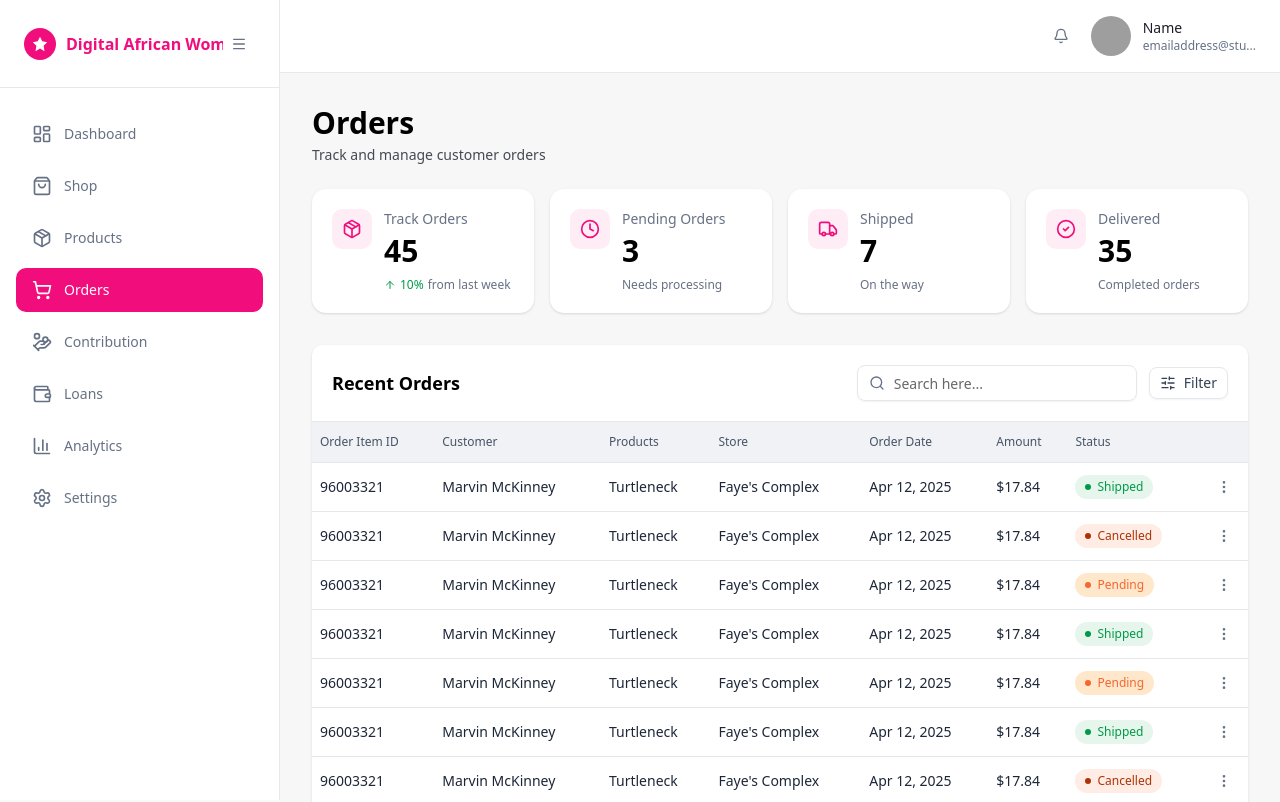
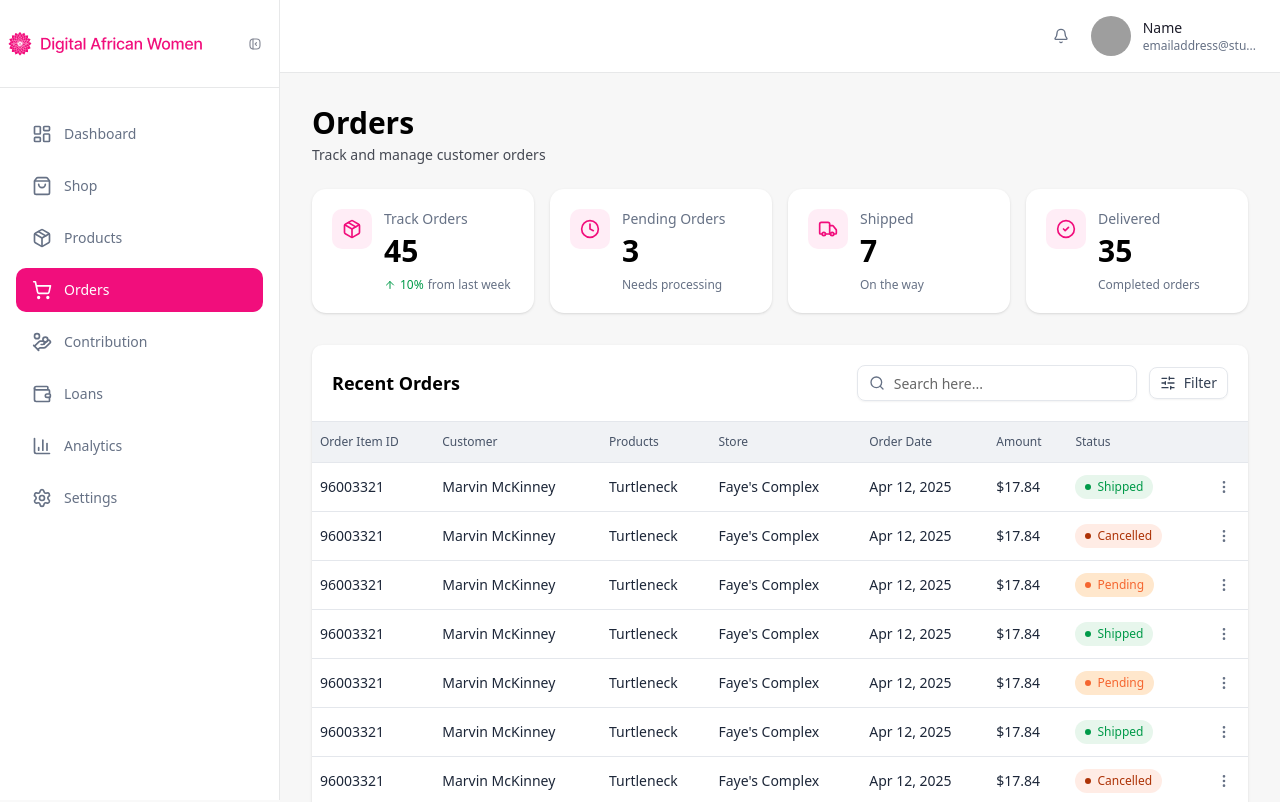
Before and after one commit to ajanixoxo/daw-frontend, a Next.js app: page /sellers/orders in a window 1280 px wide. Shown: the top 802 px of the page. Built offline with nearby package versions, Linux system fonts and the light colour scheme; grey boxes are pictures that could not be loaded; a web font is replaced by a local one.

Commit message:
sellers header and sidebar logo

```diff
--- a/components/(dashboards)/sellers-dashboard/dashboard-header.tsx
+++ b/components/(dashboards)/sellers-dashboard/dashboard-header.tsx
@@ -16,13 +16,8 @@ export function DashboardHeader({ onMenuClick }: DashboardHeaderProps) {
           <Button variant="ghost" size="icon" onClick={onMenuClick} className="lg:hidden">
             <Menu className="h-5 w-5" />
           </Button>
-          <div className="flex items-center gap-2 lg:hidden">
-            <div className="w-8 h-8 rounded-full bg-[#f10e7c] flex items-center justify-center">
-              <svg width="20" height="20" viewBox="0 0 20 20" fill="none" xmlns="http://www.w3.org/2000/svg">
-                <path d="M10 2L12.5 7L18 8L14 12L15 18L10 15L5 18L6 12L2 8L7.5 7L10 2Z" fill="white" />
-              </svg>
-            </div>
-            <span className="text-[#f10e7c] font-semibold text-base">Digital African Women</span>
+                 <div className="flex items-center gap-2 lg:hidden">
+       <img src="/logo-full.png" alt="Logo" className="h-6" />
           </div>
         </div>
 
--- a/components/(dashboards)/sellers-dashboard/dashboard-sidebar.tsx
+++ b/components/(dashboards)/sellers-dashboard/dashboard-sidebar.tsx
@@ -38,7 +38,7 @@ export function DashboardSidebar({ isOpen, onToggle, isCollapsed, onCollapse }:
   const pathname = usePathname()
 
   return (
-    <>
+   <>
       {isOpen && <div className="fixed inset-0 bg-black/50 z-40 lg:hidden" onClick={onToggle} aria-hidden="true" />}
 
       {/* Sidebar */}
@@ -55,15 +55,14 @@ export function DashboardSidebar({ isOpen, onToggle, isCollapsed, onCollapse }:
         )}
       >
         <div className="flex flex-col h-full">
-          <div className="flex items-center justify-between px-6 py-6 border-b border-[#e7e8e9] min-h-[88px]">
-            <div className="flex items-center gap-2.5 overflow-hidden">
-              <div className="w-8 h-8 rounded-full bg-[#f10e7c] flex items-center justify-center flex-shrink-0">
-                <svg width="18" height="18" viewBox="0 0 20 20" fill="none" xmlns="http://www.w3.org/2000/svg">
-                  <path d="M10 2L12.5 7L18 8L14 12L15 18L10 15L5 18L6 12L2 8L7.5 7L10 2Z" fill="white" />
-                </svg>
+          <div className="flex items-center justify-between px-2 py-6 border-b border-[#e7e8e9] min-h-[88px]">
+            <div className="flex items-center gap-0.5 overflow-hidden">
+              {isCollapsed ? (
+              <div className="w-8 h-8 flex items-center justify-center flex-shrink-0">
+                <img src="/logo.png" alt="Logo" className="h-7 w-7" />
               </div>
-              {!isCollapsed && (
-                <span className="text-[#f10e7c] font-semibold text-base whitespace-nowrap">Digital African Women</span>
+              ) : (
+              <img src="/logo-full.png" alt="Logo" className="h-6" />
               )}
             </div>
             {/* Desktop collapse toggle - always visible on desktop */}
@@ -74,7 +73,7 @@ export function DashboardSidebar({ isOpen, onToggle, isCollapsed, onCollapse }:
               className={cn("hidden lg:flex flex-shrink-0 h-8 w-8 hover:bg-[#f9f9f9]", isCollapsed && "mx-auto")}
               aria-label={isCollapsed ? "Expand sidebar" : "Collapse sidebar"}
             >
-              <Menu className="h-5 w-5 text-[#667185]" />
+              <img src="/sidebar-left.svg" alt="Collapse sidebar" className="h-3 w-3" />
             </Button>
             {/* Mobile close button */}
             <Button
```
